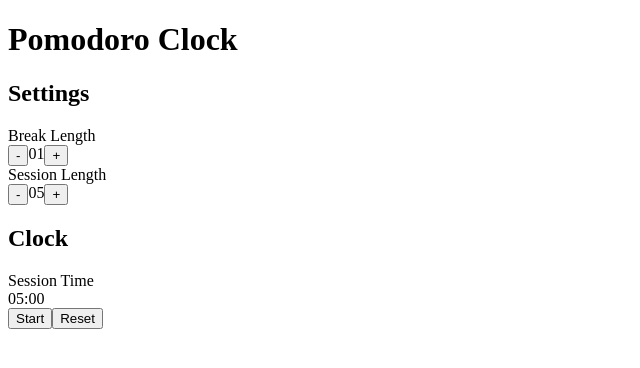
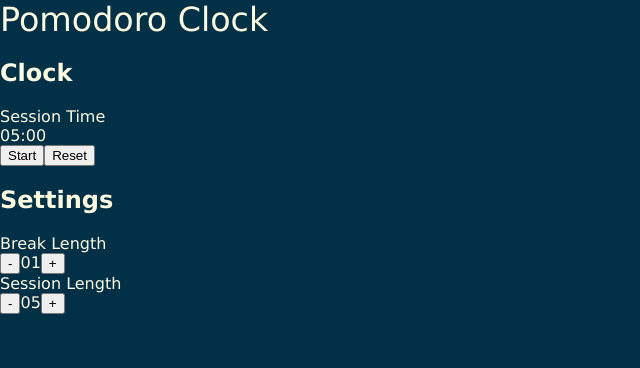
Before and after one commit to cyrilgourgouillon/pomodoro-clock, an Angular app: page / in a window 1280 px wide. Shown: the top 368 px of the page, without its empty margins (0-640 px from the left). Built offline with nearby package versions, Linux system fonts and the light colour scheme.

Commit message:
extremely basic style #5

```diff
--- a/src/app/app.component.css
+++ b/src/app/app.component.css
@@ -0,0 +1,11 @@
+.app-container {
+	height: 100vh;
+	background-color: #023047;
+	color: #fefae0;
+	font-family: 'Lucida Sans', 'Lucida Sans Regular', 'Lucida Grande', 'Lucida Sans Unicode', Geneva, Verdana, sans-serif;
+}
+
+.main-title {
+	font-size: 25pt;
+	font-weight: 500;
+}
--- a/src/app/app.component.html
+++ b/src/app/app.component.html
@@ -1,5 +1,5 @@
-<h1>Pomodoro Clock</h1>
-
-<app-settings *ngIf="state === 'stop'"></app-settings>
-
-<app-timer (switchStateEvent)="switchState($event)"></app-timer>
+<div class="app-container">
+	<span class="main-title">Pomodoro Clock</span>
+	<app-timer (switchStateEvent)="switchState($event)"></app-timer>
+	<app-settings *ngIf="state === 'stop'"></app-settings>
+</div>
--- a/src/styles.css
+++ b/src/styles.css
@@ -1 +1,6 @@
 /* You can add global styles to this file, and also import other style files */
+html,
+body {
+  margin: 0px;
+  height: 100vh;
+}
```
